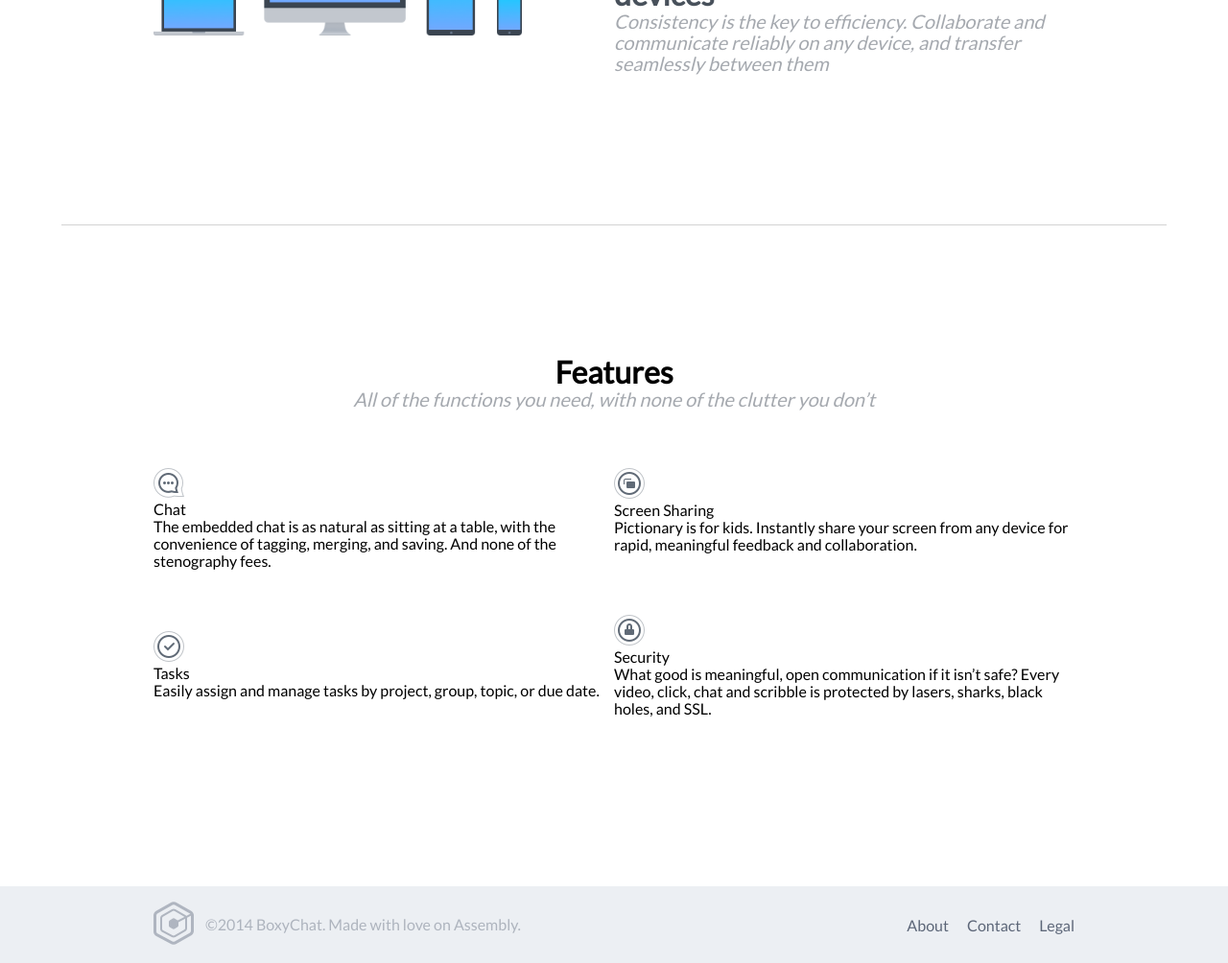
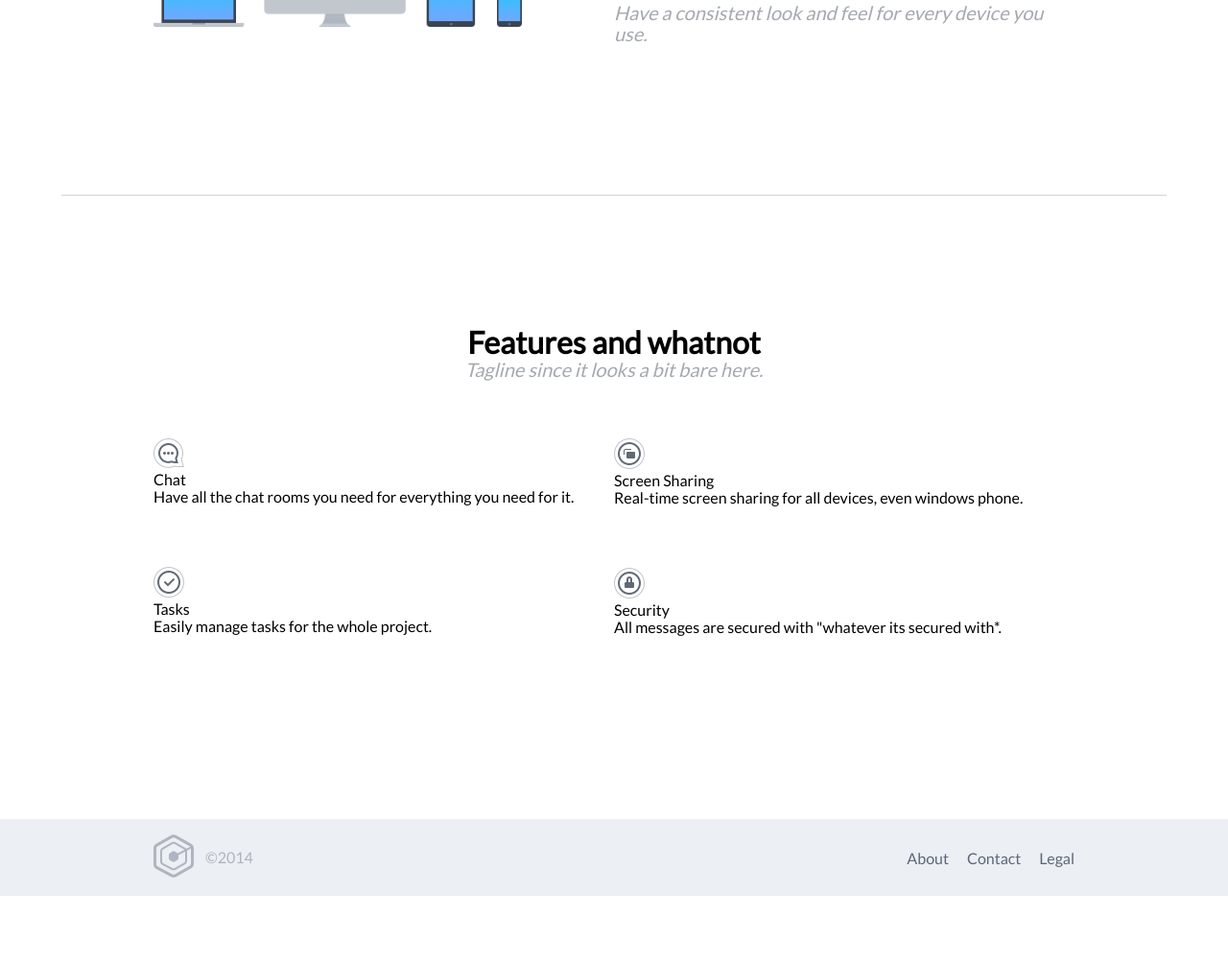
Before and after one commit to asm-products/boxychat-landing, a plain HTML site: page index.html in a window 1280 px wide. Shown: the part 1703-2707 px from the top of the page at 96% size. After the commit the page ends 2637 px from the top, so only its background shows below. Drawn offline with Linux system fonts and the light colour scheme.

Commit message:
Revert "add copy"
This reverts commit 327e9c74d32bd91fe1cc09fe962be384f1103a59.

```diff
--- a/index.html
+++ b/index.html
@@ -23,22 +23,23 @@
 
     <div class="clear"></div>
 
-    <div id="hero-press"><h2>A complete toolbox for office communication</h2></div>
+    <div id="hero-press">"Powerful and such" - Someone</div>
     <div id="hero-img"></div>
 </div>
 </div>
 
 <div id="invite">
 	<img class="section-img" src="img/workflowicon.png" /><br/>
-	<h1 class="title">Improved Workflow</h1>
-	<p id="invite-info" class="info">Call, Chat, Create, and Collaborate. In real time, in one place.</p>
+	<h1 class="title">Improve Workflow</h1>
+	<p id="invite-info" class="info">Real-time team communication</p>
     <img src="img/requestInvite.png" />
 </div>
 
 <div id="assembly">
 	<h1 id="assembly-title" class="title">We are on Assembly!</h1>
-	<p id="assembly-info" class="info">Help us assemble Boxychat, box by box.</p>
-	<a href="https://assembly.com/boxychat"><img src="img/joinTheTeam_button.png"/></a>
+	<p id="assembly-info" class="info">Help us assembly Boxychat, box by box.</p>
+
+	<img src="img/joinTheTeam_button.png"/>
 </div>
 
 <div id="benefit">
@@ -46,7 +47,8 @@
 	<img class="section-img" src="img/crossDevices.png" /><br/>
 
     <h1 id="benefit-title" class="title right-50em">Works beautifully across all devices</h1>
-	<p id="benefit-info" class="info right-50em">Consistency is the key to efficiency. Collaborate and communicate reliably on any device, and transfer seamlessly between them</p>
+	<p id="benefit-info" class="info right-50em">Have a consistent look and feel for every device you use.</p>
+
     <div class="clear"></div>
 </div>
 </div>
@@ -55,37 +57,40 @@
 
 <div id="features">
 <div class="container">
-	<h1 id="features-title" class="title">Features</h1>
-	<p id="features-info" class="info">All of the functions you need, with none of the clutter you don’t</p>
+	<h1 id="features-title" class="title">Features and whatnot</h1>
+	<p id="features-info" class="info">Tagline since it looks a bit bare here.</p>
 
     <div id="feature1" class="left-50em">
 	    <img src="img/chatIcon.png" />
  	   	<p>Chat</p>
-    	<p class="feature-info">The embedded chat is as natural as sitting at a table, with the convenience of tagging, merging, and saving. And none of the stenography fees. </p>
-    </div>
-    <div id="feature2" class="left-50em">
-        <img src="img/screenSharingIcon.png" />
-        <p>Screen Sharing</p>
-        <p class="feature-info">Pictionary is for kids. Instantly share your screen from any device for rapid, meaningful feedback and collaboration.
+    	<p class="feature-info">Have all the chat rooms you need for everything you need for it.</p>
     </div>
 
-    <div id="feature4" class="right-50em">
-        <img src="img/securityIcon.png" />
-        <p>Security</p>
-        <p>What good is meaningful, open communication if it isn’t safe? Every video, click, chat and scribble is protected by lasers, sharks, black holes, and SSL.</p>
+    <div id="feature2" class="right-50em">
+	    <img src="img/screenSharingIcon.png" />
+ 	   	<p>Screen Sharing</p>
+    	<p class="feature-info">Real-time screen sharing for all devices, even windows phone.
     </div>
+
     <div id="feature3" class="left-50em">
-        <img src="img/taskIcon.png" />
-        <p>Tasks</p>
-        <p class="feature-info">Easily assign and manage tasks by project, group, topic, or due date.
+	    <img src="img/taskIcon.png" />
+ 	   	<p>Tasks</p>
+    	<p class="feature-info">Easily manage tasks for the whole project.
     </div>
+
+    <div id="feature4" class="left-50em">
+	    <img src="img/securityIcon.png" />
+ 	   	<p>Security</p>
+    	<p>All messages are secured with "whatever its secured with*.</p>
+    </div>
+
     <div class="clear"></div>
 </div>
 </div>
 
 <div id="footer">
 <div class="container">
-	<img id="logo-footer" class="left" src="img/bcLogoGrey.png"/><span id="footer-copyright" class="left">&copy;2014 BoxyChat. Made with love on <a href="https://assembly.com/boxychat">Assembly</a>.</span>
+	<img id="logo-footer" class="left" src="img/bcLogoGrey.png"/><span id="footer-copyright" class="left">&copy;2014</span>
 
     <ul id="footer-list" class="right">
 		<li class="footer-link">About</li>
--- a/styles/global.css
+++ b/styles/global.css
@@ -35,7 +35,6 @@ body { font-size: 100%; text-align: center; font-family: "latoregular"; }
 
 #footer { background: #ECEFF3; padding: 1em; }
 #footer-copyright { display: inline; line-height: 3em; margin-left: .75em; color: #AEB4BE; }
-#footer-copyright a { color: #AEB4BE; text-decoration: none;}
 #footer-list { list-type-style: none; color: #5C6678; margin-top: 1em; }
 .footer-link { display: inline; margin-left: 1em; cursor: pointer; }
 
```
